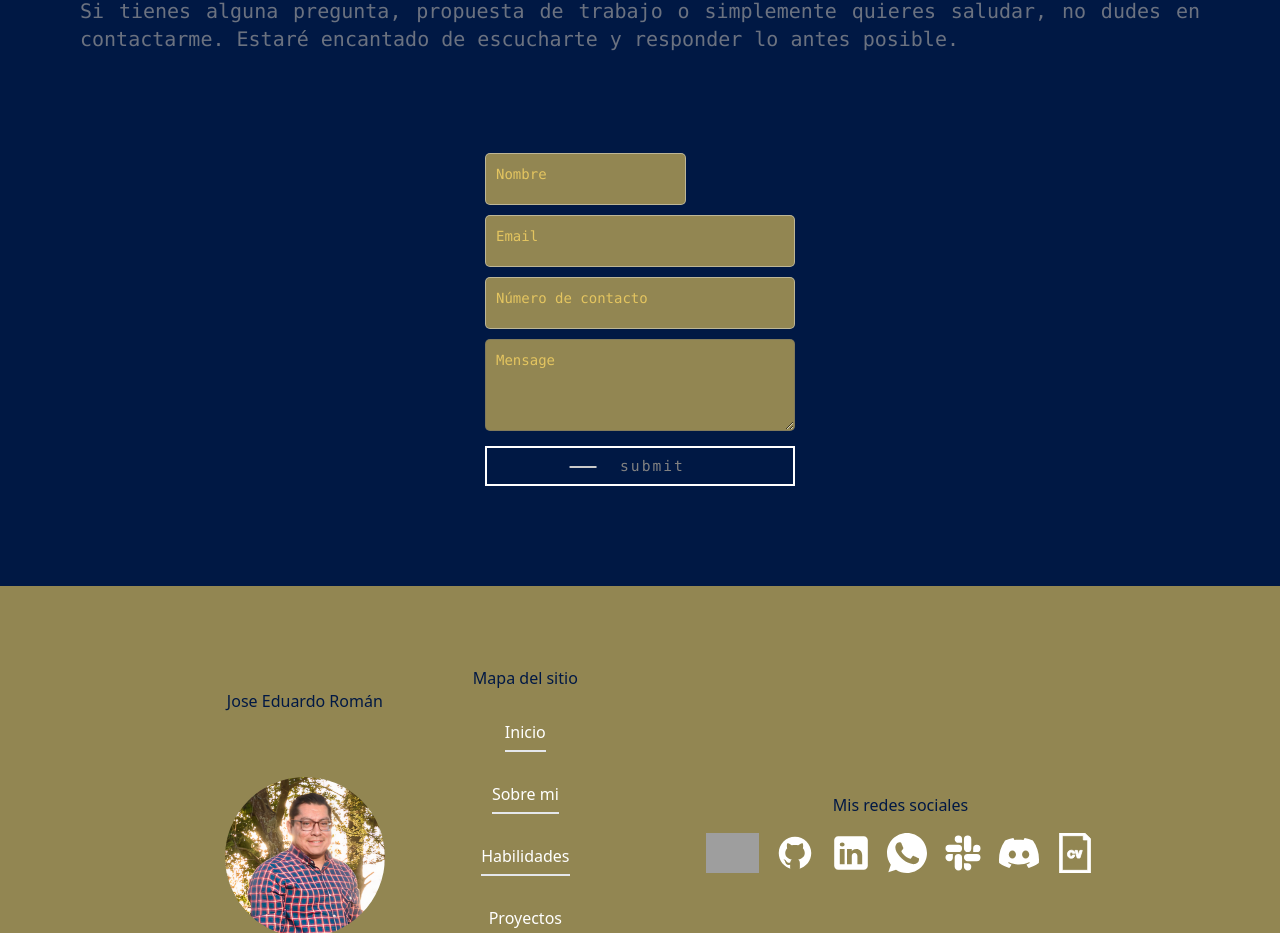
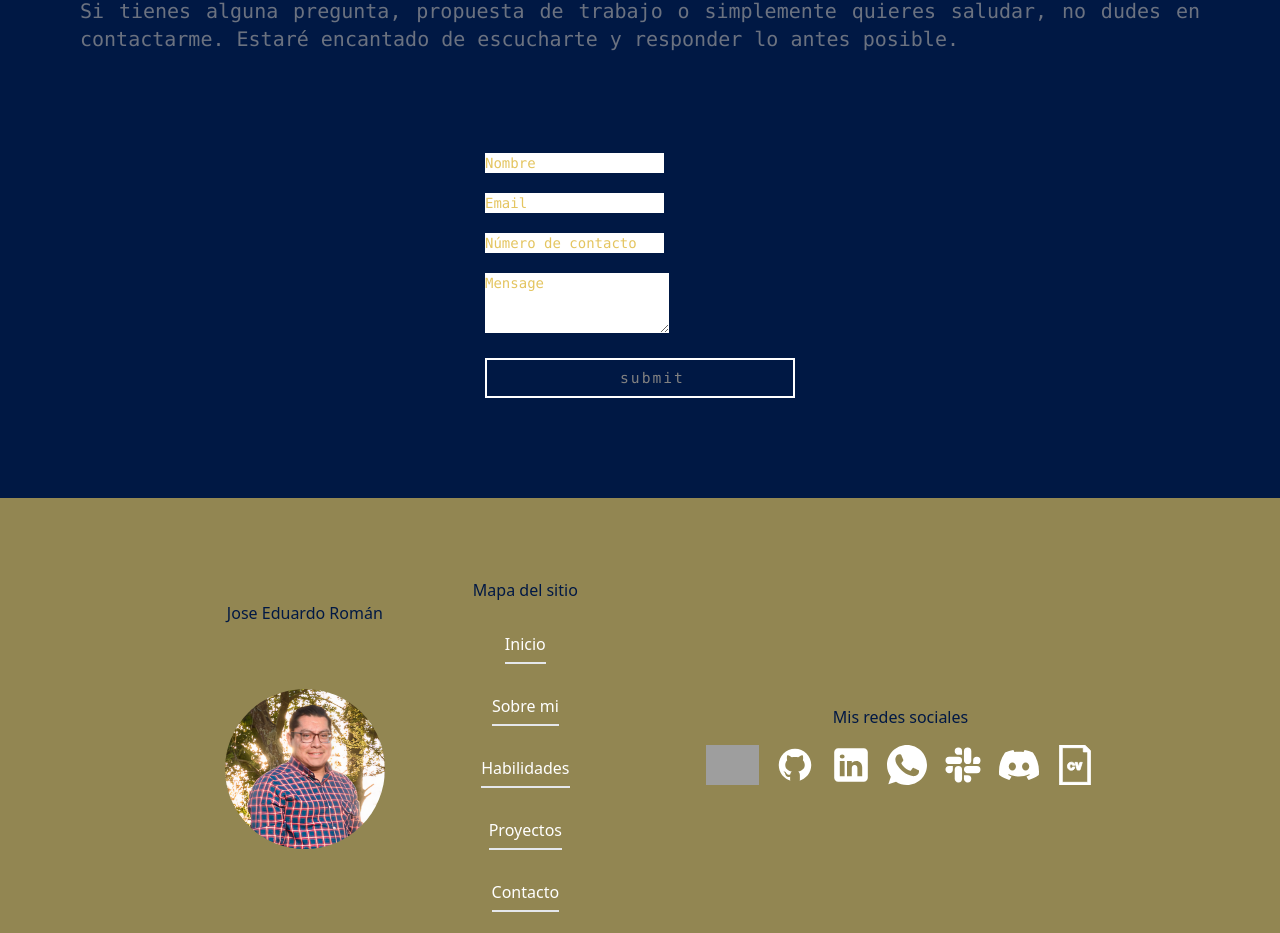
Before and after one commit to jeromanp/my-portfolio, a Next.js app: page / in a window 1280 px wide. Shown: the part 8417-9350 px from the top of the page. Built offline with nearby package versions, Linux system fonts and the light colour scheme; grey boxes are pictures that could not be loaded.

Commit message:
delete styles noy used

```diff
--- a/src/styles/globals.css
+++ b/src/styles/globals.css
@@ -236,7 +236,7 @@ body {
 .form {
   display: flex;
   flex-direction: column;
-  gap: 10px;
+  gap: 20px;
   max-width: 350px;
   background-color: custom-azul;
   padding: 20px;
@@ -244,22 +244,22 @@ body {
   position: relative;
 }
 
-.message {
+/* .message {
   color: rgba(88, 87, 87, 0.822);
   font-size: 14px;
-}
+} */
 
-.flexy {
+/* .flexy {
   display: flex;
   width: 100%;
   gap: 6px;
-}
+} */
 
-.form label {
+/* .form label {
   position: relative;
-}
+} */
 
-.form label input {
+/* .form label input {
   width: 100%;
   padding: 10px 10px 20px 10px;
   outline: 0;
@@ -267,27 +267,23 @@ body {
   border-radius: 5px;
   background-color: #928652;
   cursor: text;
-}
+} */
 
-.form label input::placeholder {
+/* .form label input::placeholder {
   color: #e4c560;
-}
+} */
 
-textarea {
+/* textarea {
   background-color: #928652;
   cursor: text;
-}
+} */
 
 .form textarea::placeholder {
   color: #e4c560;
 }
 
-.input01 {
-  width: 100%;
-  padding: 10px 10px 20px 10px;
-  outline: 0;
-  border: 1px solid rgba(105, 105, 105, 0.397);
-  border-radius: 5px;
+.form input::placeholder {
+  color: #e4c560;
 }
 
 .fancy {
@@ -295,7 +291,7 @@ textarea {
   border: 2px solid #fff;
   border-radius: 0px;
   box-sizing: border-box;
-  color: #860f0f;
+  color: #928652;
   cursor: pointer;
   display: inline-block;
   font-weight: 390;
@@ -313,19 +309,6 @@ textarea {
   font-size: 13px;
 }
 
-.fancy::before {
-  content: " ";
-  width: 1.7rem;
-  height: 2px;
-  background: #cacaca;
-  top: 50%;
-  left: 1.5em;
-  position: absolute;
-  transform: translateY(-50%);
-  transform: translateX(230%);
-  transform-origin: center;
-}
-
 .fancy .text {
   font-size: 1.125em;
   line-height: 1.33333em;
@@ -339,58 +322,7 @@ textarea {
   transform: translateX(30%);
 }
 
-/* .fancy .top-key {
-  height: 2px;
-  width: 1.5625rem;
-  top: -2px;
-  left: 0.625rem;
-  position: absolute;
-  background: white;
-  transition: width 0.5s ease-out, left 0.3s ease-out;
-} */
-
-/* .fancy .bottom-key-1 {
-  height: 2px;
-  width: 1.5625rem;
-  right: 1.875rem;
-  bottom: -2px;
-  position: absolute;
-  background: white;
-  transition: width 0.5s ease-out, right 0.3s ease-out;
-} */
-
-/* .fancy .bottom-key-2 {
-  height: 2px;
-  width: 0.625rem;
-  right: 0.625rem;
-  bottom: -2px;
-  position: absolute;
-  background: white;
-  transition: width 0.5s ease-out, right 0.3s ease-out;
-} */
-
 .fancy:hover {
   color: white;
-  background: #633a08;
+  background: #c8740d;
 }
-
-.fancy:hover::before {
-  width: 1.5rem;
-  background: #928652;
-}
-
-.fancy:hover .text {
-  color: #928652;
-  padding-left: 1.5em;
-}
-
-.fancy:hover .top-key {
-  left: -2px;
-  width: 0px;
-}
-
-.fancy:hover .bottom-key-1,
-.fancy:hover .bottom-key-2 {
-  right: 0;
-  width: 0;
-}
```
